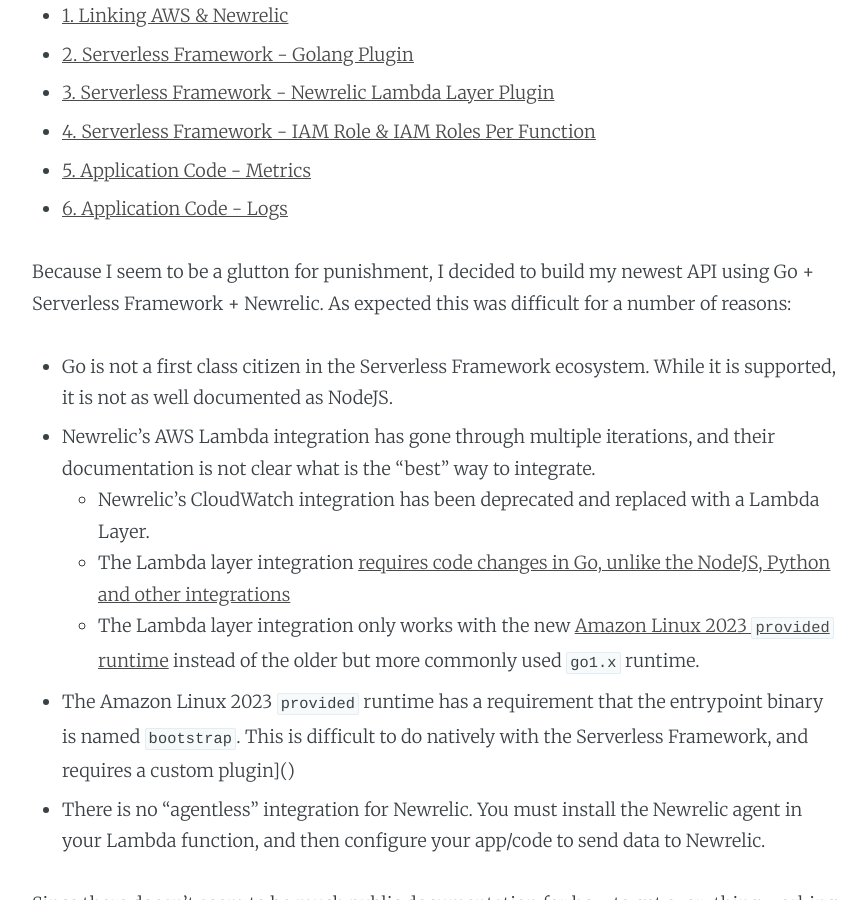
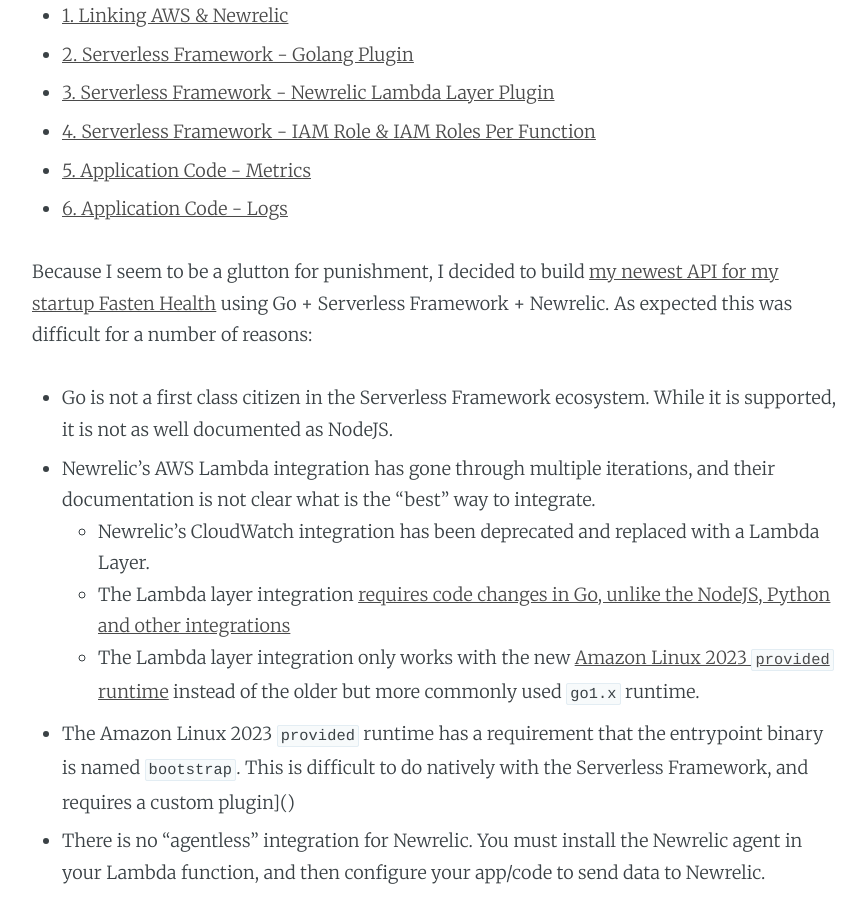
Before and after one commit to AnalogJ/thesparktree-blog, a Jekyll site: the page built from _posts/2024-01-21-go-serverless-framework-newrelic.md, in a window 1280 px wide and 900 px high, scrolled down 746 px. Shown: the whole window, without its empty margins (203-1069 px from the left). Built offline with Jekyll 4.4.1, drawn with Linux system fonts in a browser that asks for light colours; nearby versions of some CDN libraries; a script that is not in the unit is left out; comment, search, counter and statistics services are not loaded.

Commit message:
updates to text.

```diff
--- a/_posts/2024-01-21-go-serverless-framework-newrelic.md
+++ b/_posts/2024-01-21-go-serverless-framework-newrelic.md
@@ -11,12 +11,12 @@
 
 navigation: True
 toc: true
-logo: '/assets/logo_dark.png'
+logo: '/assets/logo-dark.png'
 categories: 'analogj'
 ---
 
 
-Because I seem to be a glutton for punishment, I decided to build my newest API using Go + Serverless Framework +
+Because I seem to be a glutton for punishment, I decided to build [my newest API for my startup Fasten Health](https://www.fastenhealth.com/) using Go + Serverless Framework +
 Newrelic. As expected this was difficult for a number of reasons:
 
 - Go is not a first class citizen in the Serverless Framework ecosystem. While it is supported, it is not as well documented as NodeJS.
@@ -231,7 +231,6 @@
 
 <div class="github-widget" data-repo="AnalogJ/newrelic-serverless-go-playground"></div>
 
-
 # References
 - [Newrelic Lambda Extension Example](https://github.com/newrelic/newrelic-lambda-extension/blob/main/examples/sam/go/main.go)
 - [Newrelic Go-Agent SDK Lamdba Example](https://github.com/newrelic/go-agent/blob/master/v3/integrations/nrlambda/example/main.go)
```
